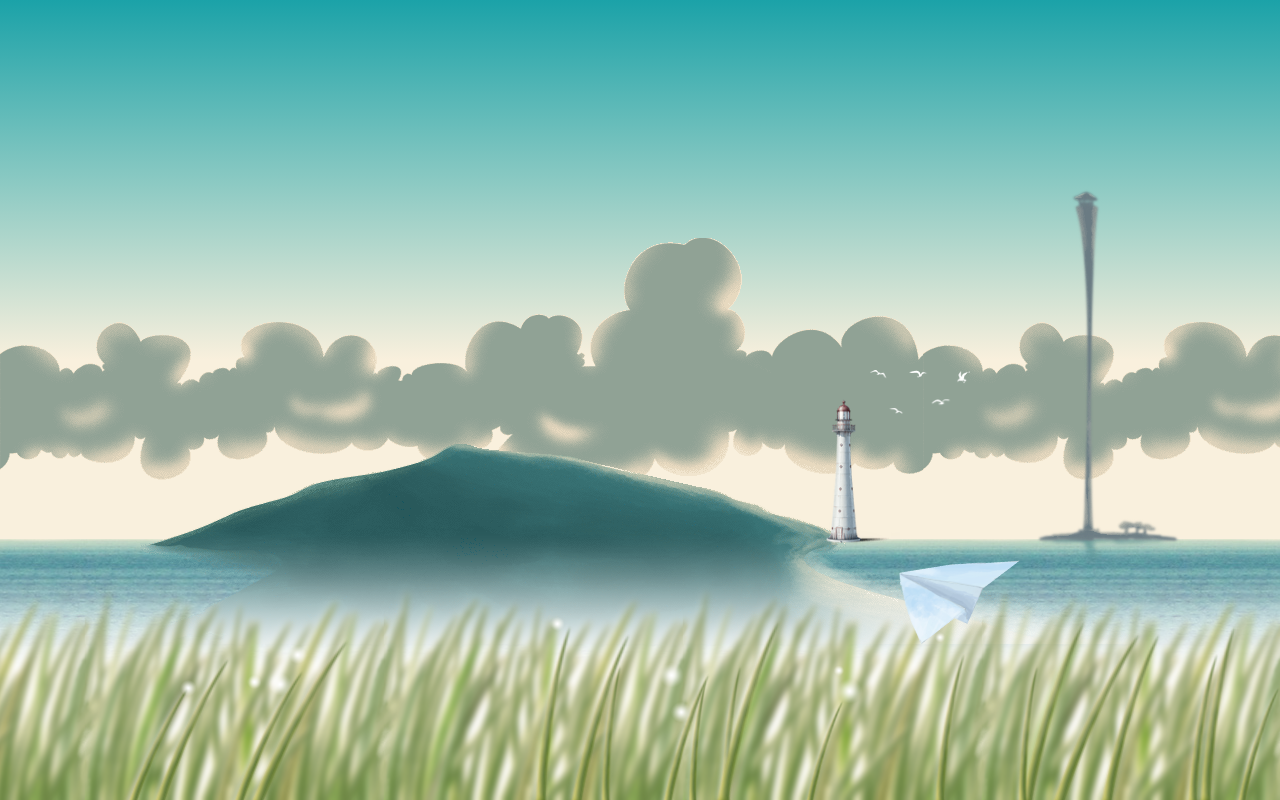
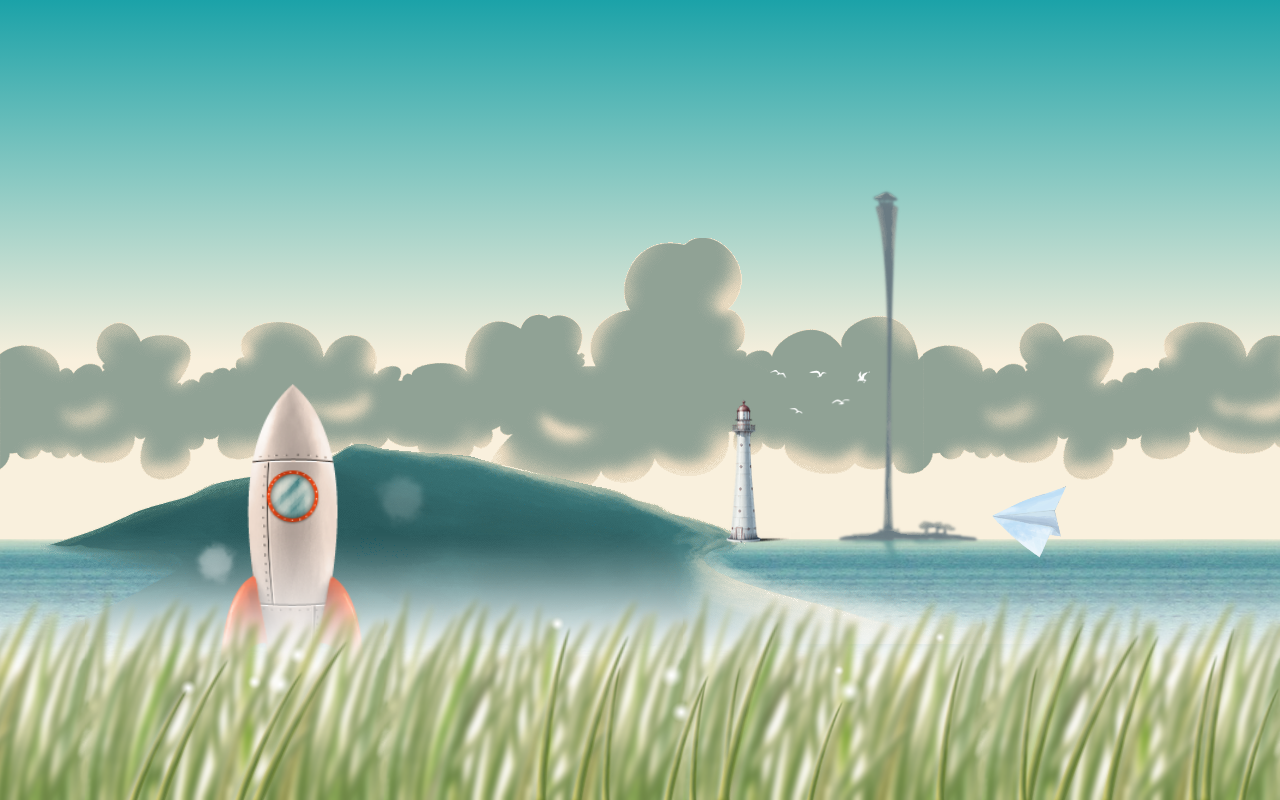
Before and after one commit to renwangyu/renwangyu.github.io, a React app: page / in a window 1280 px wide. Built offline with nearby package versions, Linux system fonts and the light colour scheme.

Commit message:
feat: 增加rocket

```diff
--- a/package.json
+++ b/package.json
@@ -17,6 +17,7 @@
     "babel-preset-react-app": "^9.1.2",
     "camelcase": "^5.3.1",
     "case-sensitive-paths-webpack-plugin": "2.3.0",
+    "classnames": "^2.2.6",
     "css-loader": "3.4.2",
     "dotenv": "8.2.0",
     "dotenv-expand": "5.1.0",
--- a/public/index.html
+++ b/public/index.html
@@ -5,10 +5,8 @@
     <link rel="icon" href="%PUBLIC_URL%/favicon.ico" />
     <meta name="viewport" content="width=device-width, initial-scale=1" />
     <meta name="theme-color" content="#000000" />
-    <meta
-      name="description"
-      content="Web site created using create-react-app"
-    />
+    <meta name="keywords" content="任旺瑜,renwangyu,爆爆,baobao" />
+    <meta name="description" content="任旺瑜,renwangyu,爆爆,baobao" />
     <!-- <link rel="apple-touch-icon" href="%PUBLIC_URL%/logo192.png" /> -->
     <!--
       manifest.json provides metadata used when your web app is installed on a
@@ -24,7 +22,7 @@
       work correctly both with client-side routing and a non-root public URL.
       Learn how to configure a non-root public URL by running `npm run build`.
     -->
-    <title>renwangyu homepage</title>
+    <title>爆爆の梦想港湾</title>
   </head>
   <body>
     <noscript>You need to enable JavaScript to run this app.</noscript>
--- a/src/App.js
+++ b/src/App.js
@@ -3,6 +3,7 @@ import './App.scss';
 import Home from './pages/home';
 import Sky from './pages/sky';
 import Universe from './pages/universe';
+import Rocket from './components/rocket';
 
 function App() {
   return (
@@ -11,6 +12,7 @@ function App() {
         <Universe />
         <Sky />
         <Home />
+        <Rocket className="my-rocket" />>
       </div>
     </div>
   );
--- a/src/App.scss
+++ b/src/App.scss
@@ -6,6 +6,11 @@
   .my-story {
     transform: translateY(-200vh);
     transition: transform 1s ease-in-out;
+  }
+
+  .my-rocket {
+    position: fixed;
+    left: 220px;
   }
 }
 
--- /dev/null
+++ b/src/components/rocket/index.js
@@ -0,0 +1,4 @@
+import './rocket.scss';
+import Rocket from './rocket';
+
+export default Rocket;
--- /dev/null
+++ b/src/components/rocket/rocket.js
@@ -0,0 +1,18 @@
+import React, { useRef, useEffect } from 'react';
+import classnames from 'classnames';
+
+function Rocket(props) {
+  const { className } = props;
+  const clazz = classnames({
+    'comp-rocket_body': true,
+    'ready': true,
+  })
+
+  return (
+    <div className={classnames('comp-rocket', className)}>
+      <div className={clazz}></div>
+    </div>
+  )
+}
+
+export default Rocket;
--- /dev/null
+++ b/src/components/rocket/rocket.scss
@@ -0,0 +1,65 @@
+@mixin ready-cloud-pseudo {
+  content: '';
+  display: block;
+  width: 42px;
+  height: 42px;
+  background-image: url(../../assets/ready-cloud.png);
+  background-size: contain;
+  position: absolute;
+  left: calc(50% - 21px);
+  bottom: 0;
+}
+
+.comp-rocket {
+  bottom: 100px;
+
+  &_body {
+    width: 145px;
+    height: 336px;
+    background-image: url(../../assets/rocket.png);
+    background-size: contain;
+
+    &.ready {
+      position: relative;
+
+      &::before {
+        @include ready-cloud-pseudo;
+        animation: readyCloudLeft 4s linear 1s infinite forwards;
+      }
+
+      &::after {
+        @include ready-cloud-pseudo;
+        animation: readyCloudRight 3s linear 2s infinite forwards;
+      }
+    }
+  }
+}
+
+@keyframes readyCloudLeft {
+  0% {
+    opacity: 1;
+
+  }
+  20%{
+    opacity: 1;
+    transform: translate(-50px, -40px) rotate(160deg);
+  }
+  100% {
+    opacity: 0;
+    transform: translate(-100px, -220px) rotate(360deg) scale(1.2);
+  }
+}
+
+@keyframes readyCloudRight {
+  0% {
+    opacity: 1;
+  }
+  20% {
+    opacity: 1;
+    transform: translate(60px, -50px) rotate(-160deg);
+  }
+  100% {
+    opacity: 0;
+    transform: translate(120px, -240px) rotate(-360deg) scale(1.5);
+  }
+}
--- a/src/pages/home/home.scss
+++ b/src/pages/home/home.scss
@@ -15,7 +15,7 @@
 
   &_land {
     position: absolute;
-    left: 100px;
+    left: 0;
     bottom: 156px;
     width: 1099px;
     height: 203px;
@@ -52,7 +52,7 @@
 
   &_land2 {
     position: absolute;
-    right: 100px;
+    right: 300px;
     bottom: 218px;
     width: 144px;
     height: 393px;
@@ -76,13 +76,12 @@
     position: absolute;
     z-index: 1000;
     bottom: 100px;
-    right: 200px;
+    right: -150px;
     width: 150px;
     height: 150px;
     background-image: url(../../assets/paper-plane.png);
     background-size: contain;
-    transform: skew(-30deg, 15deg);
-    animation: fly 5s ease-in-out infinite alternate;
+    animation: fly 30s  linear infinite;
   }
 
   canvas {
@@ -113,10 +112,20 @@
 }
 
 @keyframes fly {
-  from {
-    transform: translate(0, 0) skew(-30deg, 15deg);
+  0% {
+    transform:  translate(0, 0) skew(-40deg, 15deg);
   }
-  to {
-    transform: translate(-120px, -50px) skew(-40deg, 5deg);
+  25% {
+    transform: translate(-25vw, -100px) skew(20deg, -25deg) scale(0.7) rotate(20deg);
+  }
+  50% {
+    transform: translate(-50vw, -40px) skew(10deg, -15deg) scale(1.2) rotate(-10deg);
+  }
+
+  75% {
+    transform: translate(-75vw, 10px) skew(-45deg, 10deg) scale(1.3);
+  }
+  100% {
+    transform: translate(-110vw, -50px) skew(-20deg, 5deg) scale(.5);
   }
 }
```
Also changed, not shown: index.html (+1 -1 lines), 18 other files (tests, documents, lock files or other folders).
